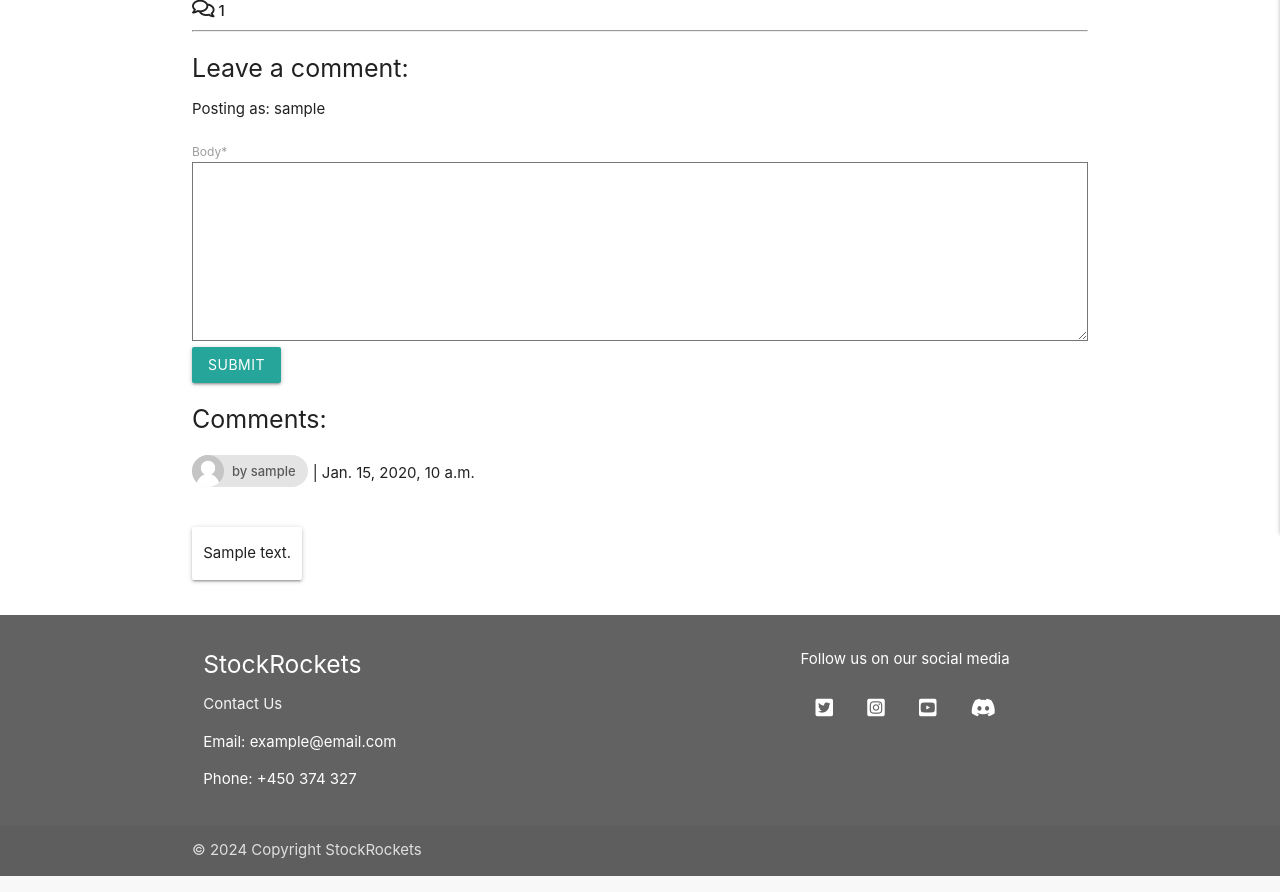
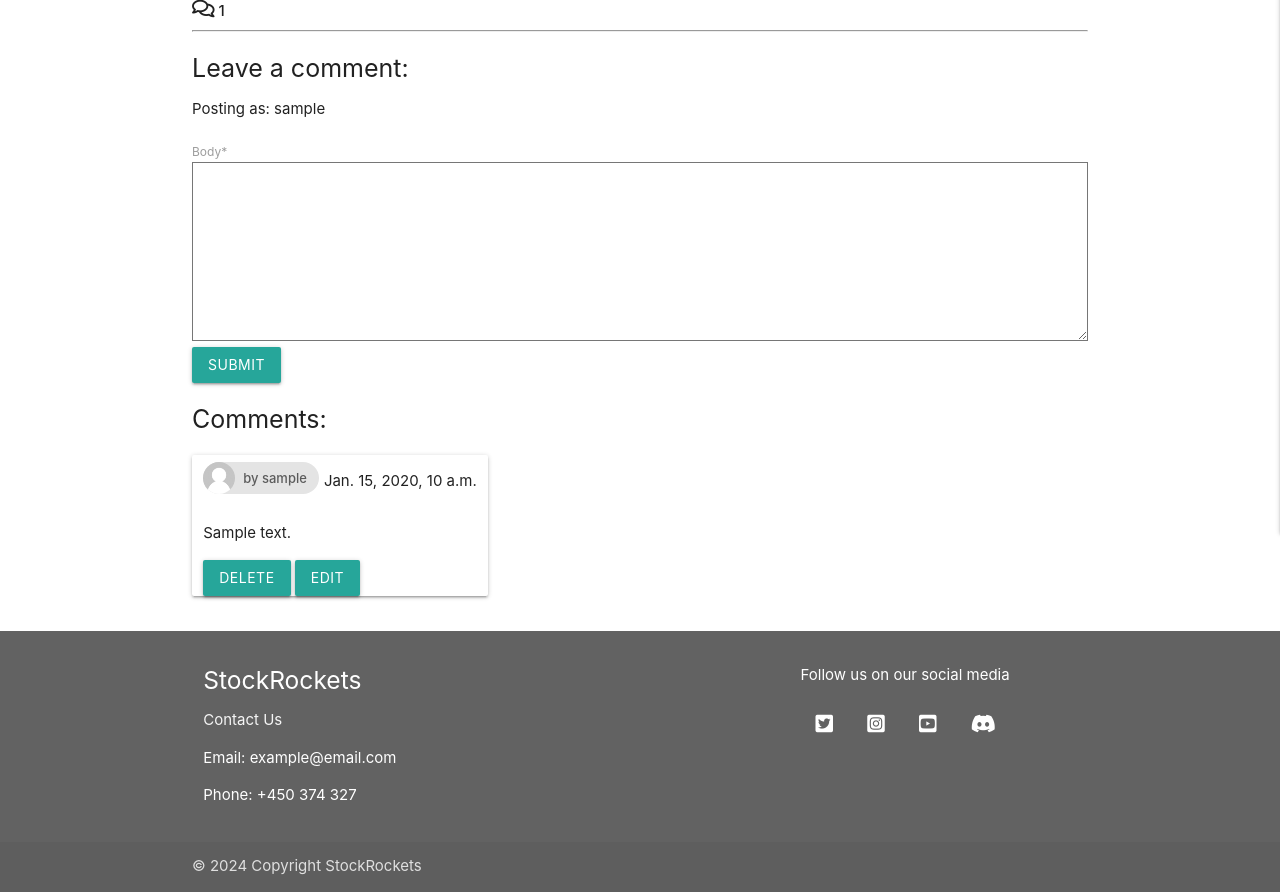
Before and after one commit to elindalenback/stock-rockets, a Django app: a page that uses templates/base.html in a window 1280 px wide. Shown: the part 327-1219 px from the top of the page. Run offline with Django 4.2, Linux system fonts and the light colour scheme; a user stored in the database is signed in; tables that the repository leaves empty hold one stand-in row (values such as "Sample post"); some libraries are stand-ins or nearby versions.

Commit message:
Add edit and delete button to comments

```diff
--- a/forum/templates/forum/index.html
+++ b/forum/templates/forum/index.html
@@ -61,7 +61,7 @@
         <div id="modal1" class="modal">
             <div class="modal-content">
                 <h4>Create a new thread:</h4>
-                <form method="post" action="/thread">
+                <form method="post" action="/thread" id="thread-form">
                     {% csrf_token %}
                     {{ thread_form|crispy }}
                     <button type="submit" class="btn btn-primary">Submit</button>
--- a/forum/templates/forum/thread_detail.html
+++ b/forum/templates/forum/thread_detail.html
@@ -9,7 +9,7 @@
         <div class="row g-0">
             <div class="col-md-6 masthead-text">
                 <h3 class="post-title">{{ thread.title }}</h3>
-                <div class="thread-info">
+                <div class="created-info">
                     <div class="chip">
                         <img src="{% static 'images/anon-pp.png' %}" alt="Thread Author">
                         by {{thread.author}}
@@ -60,29 +60,53 @@
                     {% endif %}
                 </div>
                 <h4 class="comment-heading"> Comments: </h4>
-                <div class="thread-info">
                 {% for comment in comments %}
+                <div class="created-info">
+                    <div class="col card mb-4  mt-3 left  top">
+                        <div class="card-body">
+                            <div class="created-info">
                                 <div class="chip">
                                     <img src="{% static 'images/anon-pp.png' %}" alt="Comment Author">
                                     by {{ comment.author }}
                                 </div>
-                    <p> | {{ comment.created_on }}</p>
+                                <p>{{ comment.created_on }}</p>
+                            </div>
+                            <p id="comment{{ comment.id }}" class="card-text">
+                                {{ comment.body | safe }}
+                            </p>
+                            {% if user.is_authenticated and comment.author == user %}
+                            <button class="btn btn-delete" comment_id="{{ comment.id }}">Delete</button>
+                            <button class="btn btn-edit" comment_id="{{ comment.id }}">Edit</button>
+                            {% endif %}
+                        </div>
+                    </div>
+                </div>
+                {% endfor %}
             </div>
         </div>
     </div>
 </div>
+<!-- Delete confirmation modal -->
+<div class="modal" id="deleteModal">
+    <div class="modal-dialog">
+      <div class="modal-content">
+        <div class="modal-header">
+          <h5 class="modal-title">Delete comment?</h5>
+          <button type="button" class="btn-close" data-dismiss="modal" aria-label="Close"></button>
         </div>
-<div class="container">
-    <div class="row">
-        <div class="col card mb-4  mt-3 left  top">
-            <div class="card-body">
-                <p class="card-text">
-                    {{ comment.body | safe }}
-                </p>
-                {% endfor %}
+        <div class="modal-body">
+          Are you sure you want to delete your comment? This action cannot be undone.
+        </div>
+        <div class="modal-footer">
+          <button type="button" class="btn btn-secondary" data-dismiss="modal">Close</button>
+          <button id="deleteConfirm" type="button" class="btn btn-danger">Delete</button>
         </div>
       </div>
     </div>
   </div>
 
 {% endblock content %}
+
+{% block extras %}
+<script src="{% static 'js/comments.js' %}"></script>
+{% endblock %}
--- a/forum/urls.py
+++ b/forum/urls.py
@@ -1,8 +1,11 @@
+from django.urls import path
 from . import views
-from django.urls import path
 
 urlpatterns = [
     path('', views.ThreadList.as_view(), name='home'),
     path('thread', views.create_thread, name='thread'),
     path('<slug:slug>', views.thread_detail, name='thread_detail'),
+    path('<slug:slug>/edit_comment/<int:comment_id>/', views.comment_edit, name='comment_edit'),
+    path('<slug:slug>/delete_comment/<int:comment_id>',
+         views.comment_delete, name='comment_delete'),
 ]
--- a/forum/views.py
+++ b/forum/views.py
@@ -1,8 +1,9 @@
-from django.shortcuts import render, get_object_or_404, redirect
+from django.shortcuts import render, get_object_or_404, reverse
 from django.views import generic
+from django.contrib.auth.decorators import login_required
+from django.http import HttpResponseRedirect
 from .models import Thread, TOPICS
 from .forms import CommentForm, ThreadForm
-from django.contrib.auth.decorators import login_required
 
 # Create your views here.
 class ThreadList(generic.ListView):
@@ -20,7 +21,6 @@ class ThreadList(generic.ListView):
         context = super().get_context_data(**kwargs)
         context['topics'] = TOPICS
         context['thread_form'] = ThreadForm()
-        print(TOPICS)
         return context
 
 @login_required
@@ -89,3 +89,40 @@ def thread_detail(request, slug):
         "forum/thread_detail.html",
         {"thread": thread},
     )
+
+def comment_edit(request, slug, comment_id):
+    """
+    view to edit comments
+    """
+    if request.method == "POST":
+
+        queryset = Thread.objects.all()
+        thread = get_object_or_404(queryset, slug=slug)
+        comment = get_object_or_404(Comment, pk=comment_id)
+        comment_form = CommentForm(data=request.POST, instance=comment)
+
+        if comment_form.is_valid() and comment.author == request.user:
+            comment = comment_form.save(commit=False)
+            comment.thread = thread
+            comment.save()
+            messages.add_message(request, messages.SUCCESS, 'Comment Updated!')
+        else:
+            messages.add_message(request, messages.ERROR, 'Error updating comment!')
+
+    return HttpResponseRedirect(reverse('thread_detail', args=[slug]))
+
+def comment_delete(request, slug, comment_id):
+    """
+    view to delete comment
+    """
+    queryset = Thread.objects.all()
+    thread = get_object_or_404(queryset, slug=slug)
+    comment = get_object_or_404(Comment, pk=comment_id)
+
+    if comment.author == request.user:
+        comment.delete()
+        messages.add_message(request, messages.SUCCESS, 'Comment deleted!')
+    else:
+        messages.add_message(request, messages.ERROR, 'You can only delete your own comments!')
+
+    return HttpResponseRedirect(reverse('thread_details', args=[slug]))
--- a/static/css/style.css
+++ b/static/css/style.css
@@ -69,6 +69,11 @@ main {
     margin: 0;
 }
 
+/* Override Materialize CSS to make select element visible */
+#thread-form select {
+    display: block !important;
+}
+
 .sort-by-btn {
     background-color: rgb(56, 56, 56);
     width: auto;
@@ -90,17 +95,17 @@ a {
 }
 
 /*------------------------------------------------- Thread Page */
-.thread-info {
+.created-info {
     display: flex;
     align-items: center; /* Align items vertically */
 }
 
-.thread-info .chip {
+.created-info .chip {
     display: flex;
     align-items: center; /* Align items vertically */
 }
 
-.thread-info a {
+.created-info a {
     margin-left: auto; /* Move the tag/button to the right */
 }
 
--- /dev/null
+++ b/static/js/comments.js
@@ -0,0 +1,24 @@
+const editButtons = document.getElementsByClassName("btn-edit");
+const commentText = document.getElementById("id_body");
+const commentForm = document.getElementById("commentForm");
+const submitButton = document.getElementById("submitButton");
+
+/**
+* Initializes edit functionality for the provided edit buttons.
+*
+* For each button in the `editButtons` collection:
+* - Retrieves the associated comment's ID upon click.
+* - Fetches the content of the corresponding comment.
+* - Populates the `commentText` input/textarea with the comment's content for editing.
+* - Updates the submit button's text to "Update".
+* - Sets the form's action attribute to the `edit_comment/{commentId}` endpoint.
+*/
+for (let button of editButtons) {
+  button.addEventListener("click", (e) => {
+    let commentId = e.target.getAttribute("comment_id");
+    let commentContent = document.getElementById(`comment${commentId}`).innerText;
+    commentText.value = commentContent;
+    submitButton.innerText = "Update";
+    commentForm.setAttribute("action", `${slug}/edit_comment/${commentId}/`);
+  });
+}
--- a/templates/base.html
+++ b/templates/base.html
@@ -108,6 +108,9 @@
 
   <!-- Custom JS -->
   <script src="{% static 'js/script.js' %}"></script>
+  {% block extras %}
+  {% endblock %}
+
 </body>
 
 </html>
```
Also changed, not shown: static/js/script.js (+0 -85 lines). Lines whose indentation alone changed are shown as unchanged.
